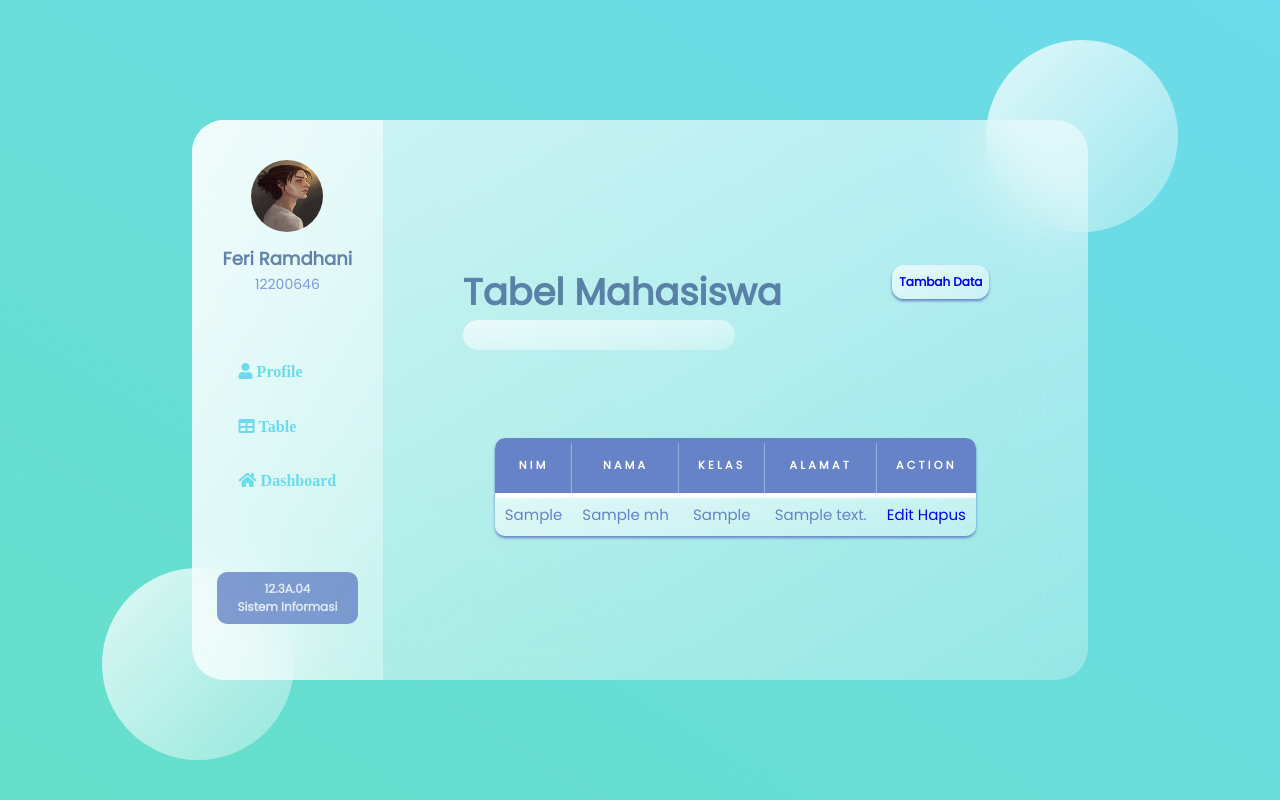
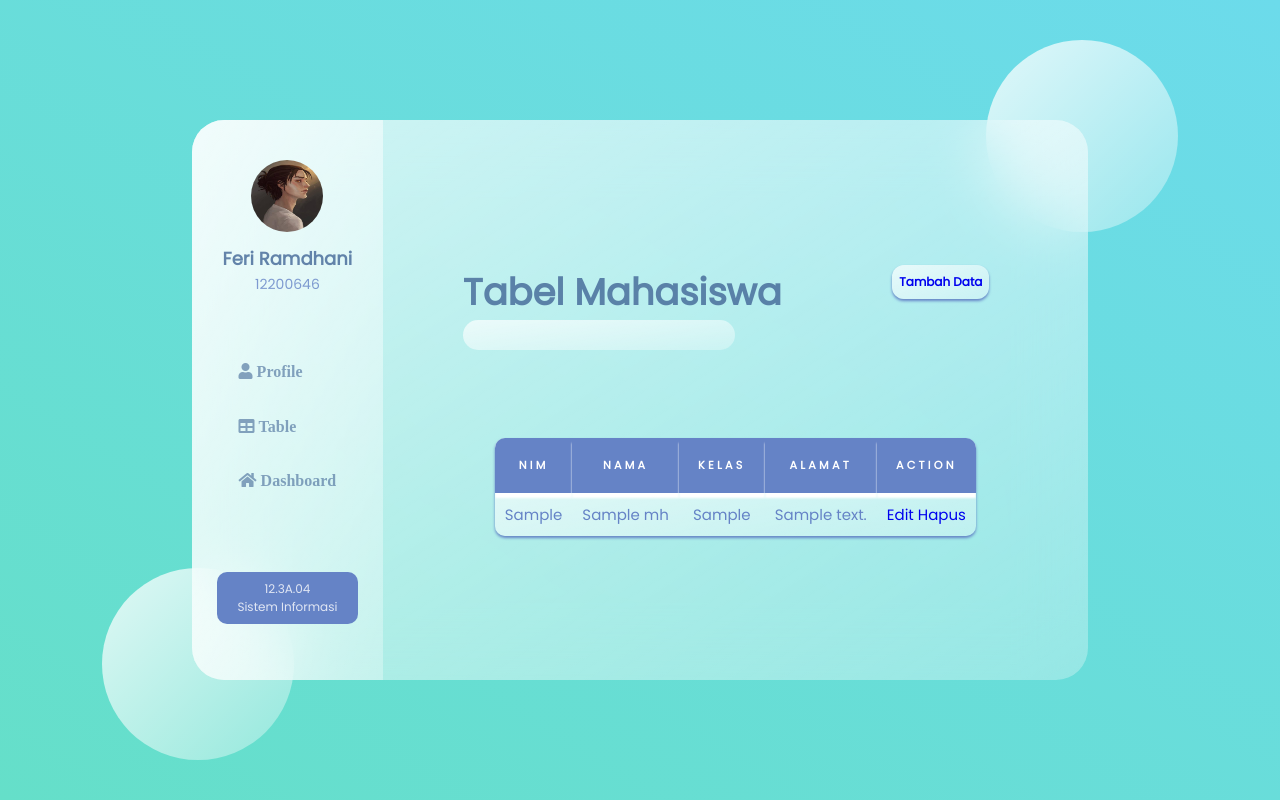
Before and after one commit to dhanifery/pra-uts-wp2, a CodeIgniter app: page /pra-uts-wp2/ in a window 1280 px wide. Run offline with CodeIgniter, Linux system fonts and the light colour scheme; tables that the repository leaves empty or names only in its code hold one stand-in row (values such as "Sample post"); some libraries are stand-ins or nearby versions.

Commit message:
Edit css dikit

```diff
--- a/assets/css/style.css
+++ b/assets/css/style.css
@@ -112,7 +112,8 @@ nav ul li {
 nav ul li a{
    display: flex;
    align-items: center;
-   color: #6cdbeb;
+   color: #426696;
+   opacity: 0.6;
    text-decoration: none;
 }
 nav ul li:hover {
@@ -126,6 +127,7 @@ nav ul li:hover {
 }
 nav ul li a:hover {
    color: #426696;
+   opacity: 1;
 
 }
 .card{
@@ -148,12 +150,10 @@ nav ul li a:hover {
    list-style: none;
    background: #6583c6;
    border-radius: 10px;
-   opacity: 0.8;
 }
 .informasi p {
       color: white;
       font-size: 12px;
-      font-weight: bold;
 }
 
 .tabel{
```
